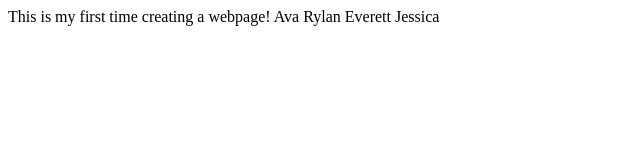
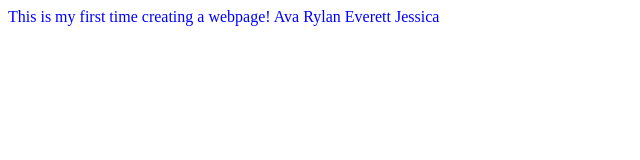
Before and after one commit to jermil32/TryAgainHtml, a plain HTML site: page index.html in a window 1280 px wide. Shown: the whole page, without its empty margins (0-640 px from the left). Drawn offline with Linux system fonts and the light colour scheme.

Commit message:
body color

```diff
--- a/index.html
+++ b/index.html
@@ -2,7 +2,7 @@
 <html>
     <head>
       <style>
-        tr   {color: blue;}
+        body   {color: blue;}
       </style>
         <title>Jeremy's Website</title>
     </head>
@@ -15,7 +15,7 @@
           Rylan
           Everett
           Jessica
-          </tr>
+        </tr>
     </body>
 
 </html>
```
